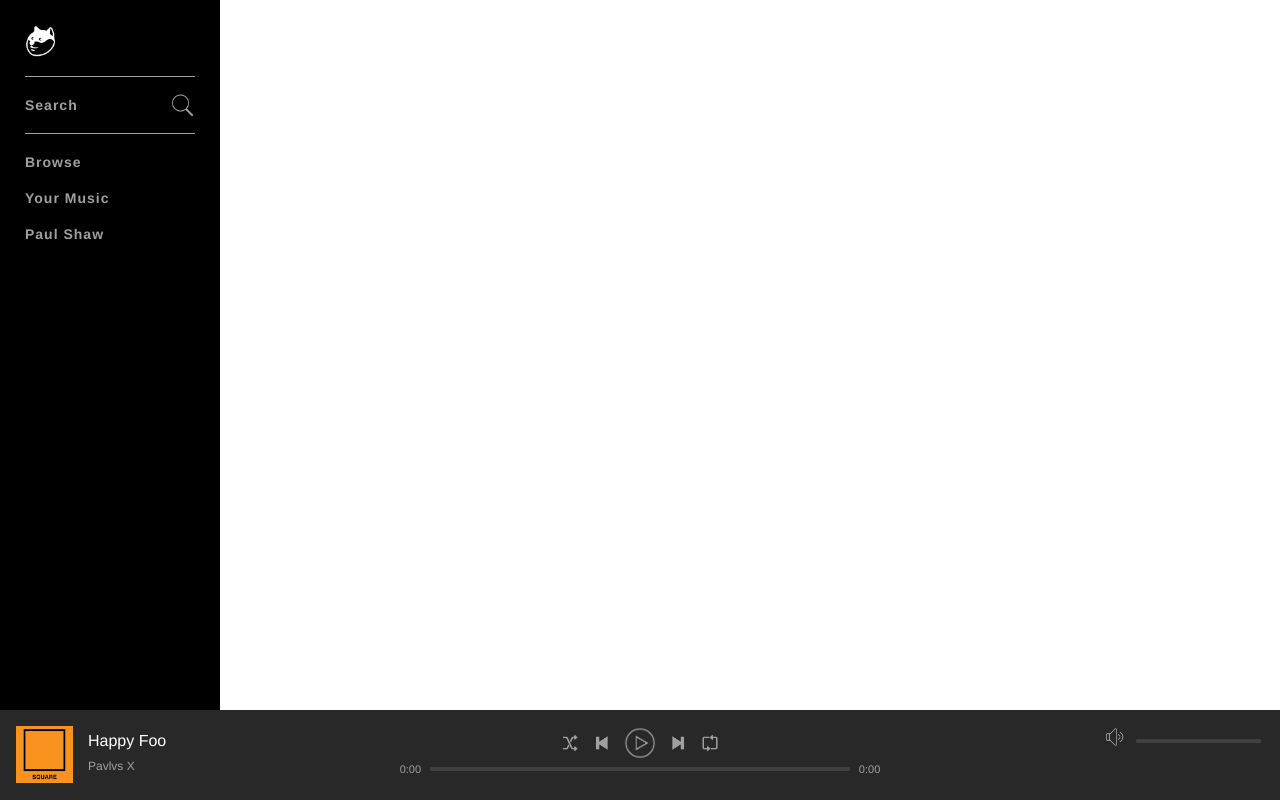
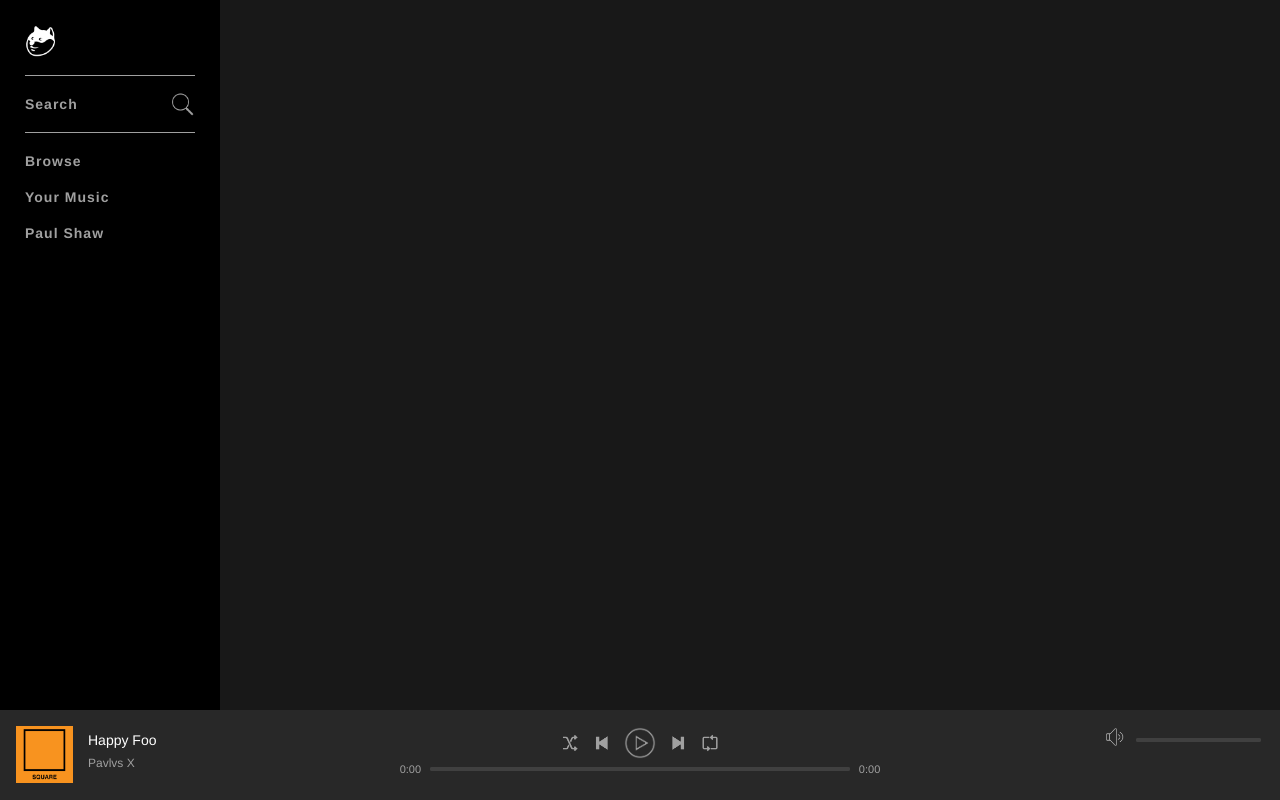
Before and after one commit to pavlvs/spoticlone, a PHP site: page / in a window 1280 px wide. Run offline with PHP 8.4, Linux system fonts and the light colour scheme; the visitor is signed in with stand-in values (Sample User, id 1).

Commit message:
styled the body and added mainViewContainer and mainContent divs

```diff
--- a/assets/css/style.css
+++ b/assets/css/style.css
@@ -3,6 +3,12 @@ body {
     margin: 0;
     padding: 0;
     height: 100%;
+}
+
+body {
+    background: #181818;
+    font-size: 14px;
+    min-width: 720px;
 }
 
 * {
@@ -201,3 +207,17 @@ body {
     top: 6px;
     width: 25px;
 }
+
+.nowPlayingRight {
+    margin-top: 15px;
+}
+
+#mainViewContainer {
+    margin-left: 220px;
+    padding-bottom: 90px;
+    width: calc(100% - 220px);
+}
+
+#mainContent {
+    padding: 0 20px;
+}
--- a/index.php
+++ b/index.php
@@ -21,6 +21,11 @@ if (isset($_SESSION['userLoggedIn'])) {
 	<div id="mainContainer">
 		<div id="topContainer">
 			<?php include "includes/navBarContainer.php"?>
+			<div id="mainViewContainer">
+				<div id="mainContent">
+
+				</div>
+			</div>
 		</div><!--End of topContainer -->
 		<?php include "includes/nowPlayingBarContainer.php"?>
 	</div><!--End of mainContainer -->
```
